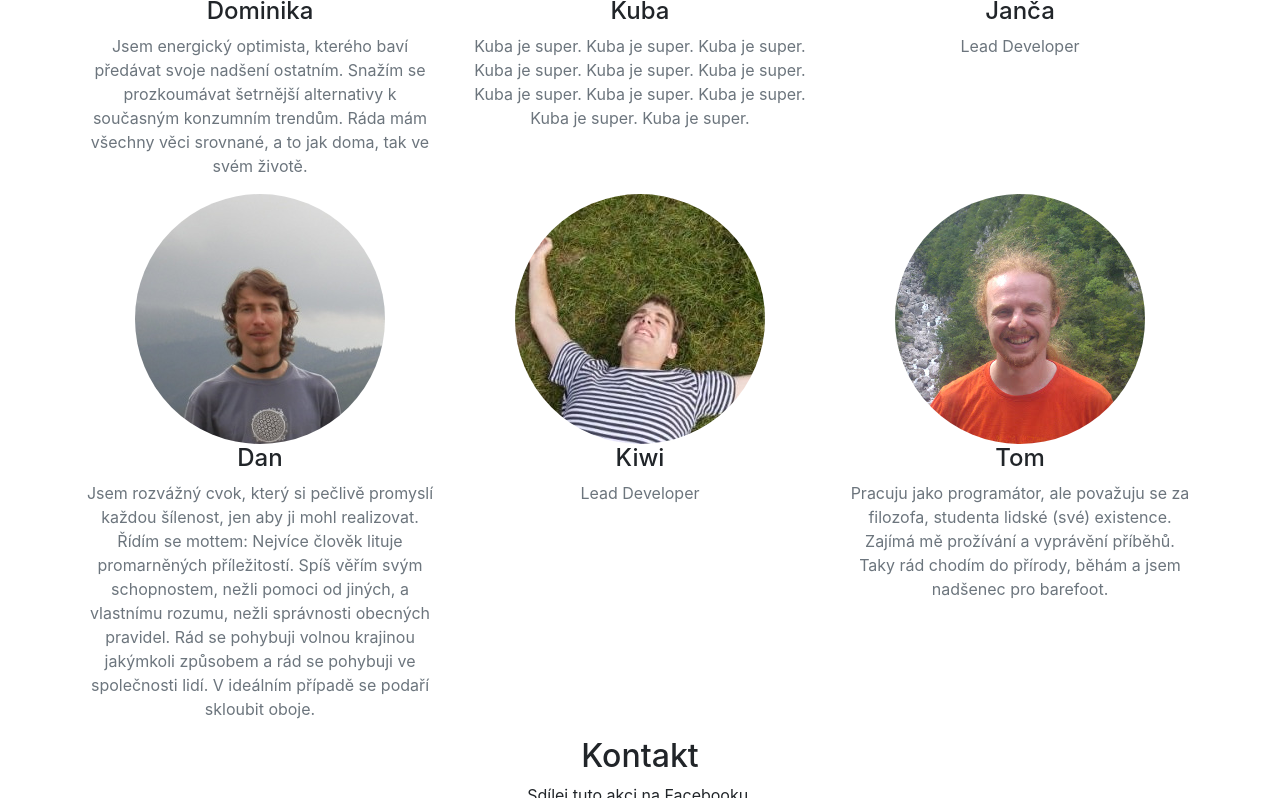
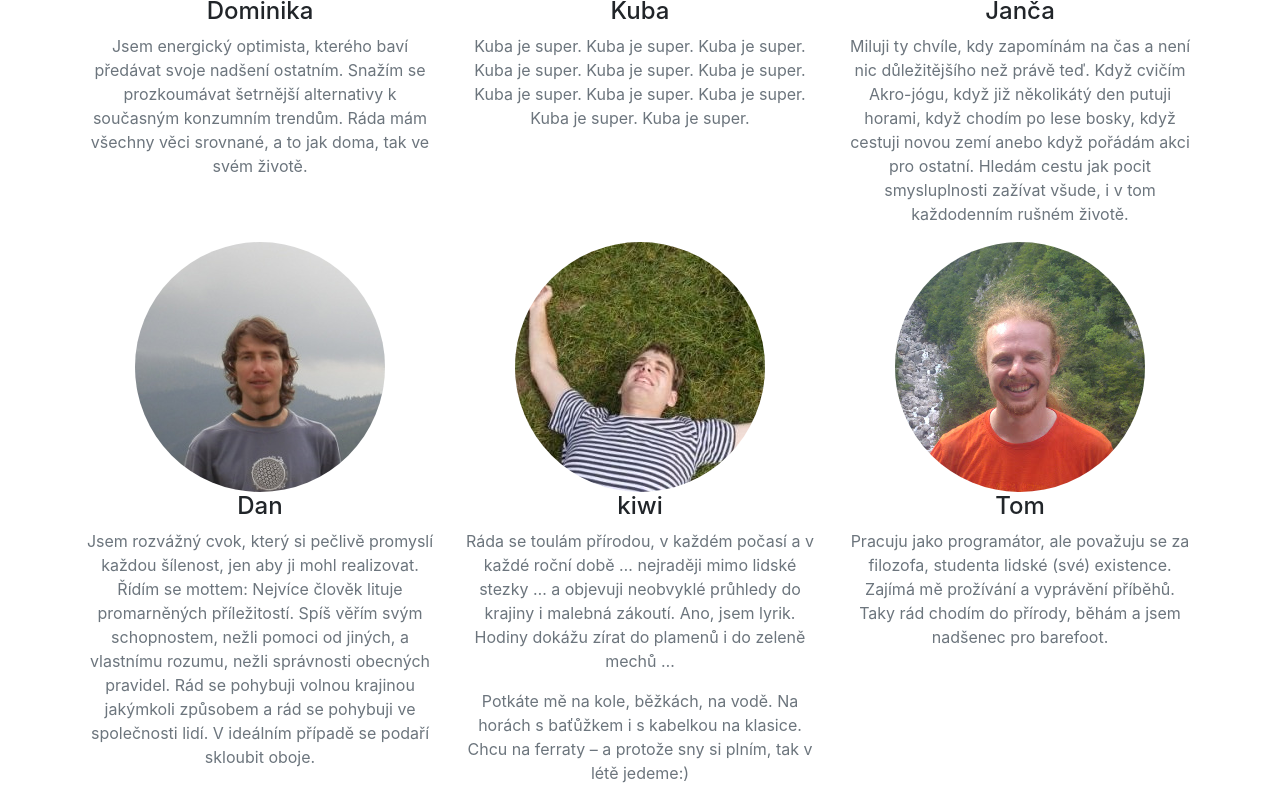
Before and after one commit to tomvej/viceMENE, a website with bundled scripts: page index.html in a window 1280 px wide. Shown: the part 1647-2445 px from the top of the page. Built offline with nearby package versions, Linux system fonts and the light colour scheme; files whose address does not match are found by name.

Commit message:
medailonky (kiwi, Janča)

```diff
--- a/index.html
+++ b/index.html
@@ -174,7 +174,9 @@
             <div class="team-member">
               <img class="mx-auto rounded-circle" src="img/kuba.jpg" alt="">
               <h4>Janča</h4>
-              <p class="text-muted">Lead Developer</p>
+              <p class="text-muted">Miluji ty chvíle, kdy zapomínám na čas a není nic důležitějšího než právě teď. Když cvičím Akro-jógu,
+                když již několikátý den putuji horami, když chodím po lese bosky, když cestuji novou zemí anebo když pořádám akci pro ostatní.
+                Hledám cestu jak pocit smysluplnosti zažívat všude, i v tom každodenním rušném životě.</p>
             </div>
           </div>
           <div class="col-md-6 col-lg-4">
@@ -190,8 +192,12 @@
           <div class="col-md-6 col-lg-4">
             <div class="team-member">
               <img class="mx-auto rounded-circle" src="img/kuba.jpg" alt="">
-              <h4>Kiwi</h4>
-              <p class="text-muted">Lead Developer</p>
+              <h4>kiwi</h4>
+              <p class="text-muted">Ráda se toulám přírodou, v každém počasí a v každé roční době &hellip; nejraději mimo lidské stezky &hellip;
+                a objevuji neobvyklé průhledy do krajiny i malebná zákoutí. Ano, jsem lyrik. Hodiny dokážu zírat do plamenů i do zeleně mechů &hellip;</p>
+              <p class="text-muted">Potkáte mě na kole, běžkách, na vodě. Na horách s baťůžkem i s kabelkou na klasice. Chcu na ferraty &ndash; a protože
+                sny si plním, tak v létě jedeme:)</p>
+              <p class="text-muted">Dojímá mě, když mi lidi řeknou, že třídí odpad nebo čistí mezizubními kartáčky &hellip;</p>
             </div>
           </div>
           <div class="col-md-6 col-lg-4">
```
